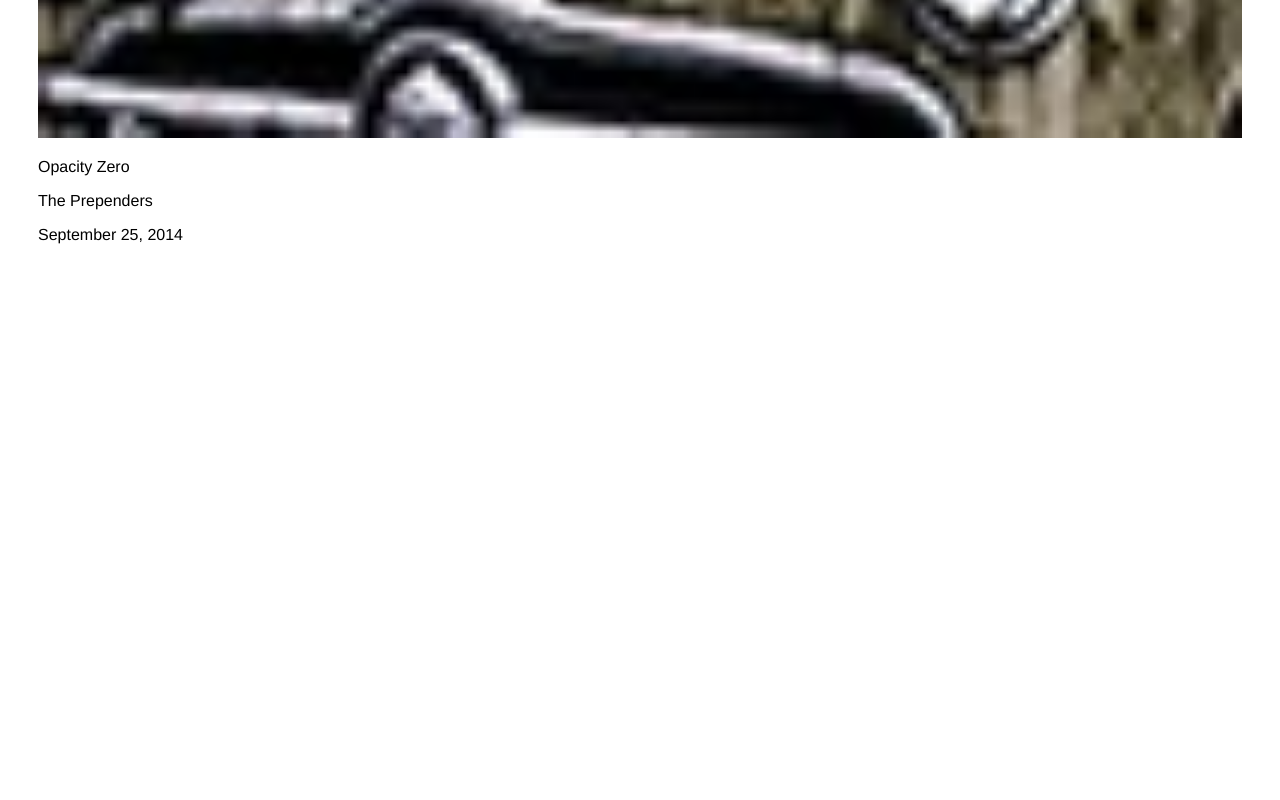
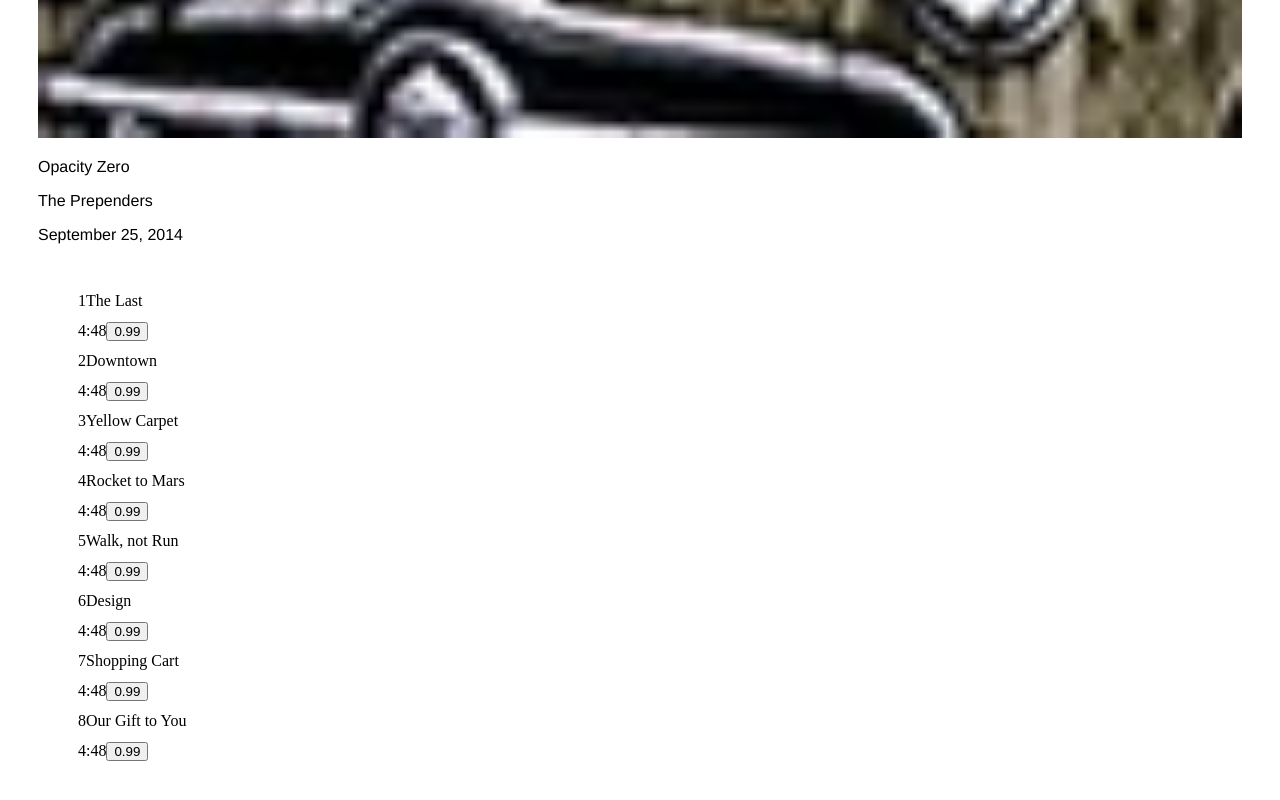
Before and after one commit to mariannemn/AlbumStoreProductPage, an Angular app: page / in a window 1280 px wide. Shown: the part 1104-1904 px from the top of the page. Before the commit the page ends 1402 px from the top, so only its background shows below. Built offline with nearby package versions, Linux system fonts and the light colour scheme.

Commit message:
tracklisting component OK

```diff
--- a/src/app/product-tracklisting/product-tracklisting.component.css
+++ b/src/app/product-tracklisting/product-tracklisting.component.css
@@ -0,0 +1,17 @@
+.tracklisting {
+  font-size: 16px;
+  padding-top: 10px;
+}
+
+ul {
+  list-style: none;
+}
+
+li {
+  display: block;
+  line-height: 30px;
+}
+
+button {
+  line-height: 1;
+}
--- a/src/app/product-tracklisting/product-tracklisting.component.html
+++ b/src/app/product-tracklisting/product-tracklisting.component.html
@@ -1,6 +1,6 @@
 <div class="row tracklisting">
   <ul>
-    <li *ngFor="let track of albumInfo?.tracks">
+    <li *ngFor="let track of albumInfo?.album.tracks">
       <div class="col-sm-5">
         <span class="track-number">{{track.trackNumber}}</span>
         <span class="track-name">{{track.trackName}}</span>
--- a/src/app/product-tracklisting/product-tracklisting.component.ts
+++ b/src/app/product-tracklisting/product-tracklisting.component.ts
@@ -8,7 +8,7 @@ import { ProductService } from '../product.service';
   styleUrls: ['./product-tracklisting.component.css']
 })
 export class ProductTracklistingComponent implements OnInit {
-  albumInfo: Album;
+  albumInfo: any;
 
   constructor(private _productService: ProductService) { }
 
```
